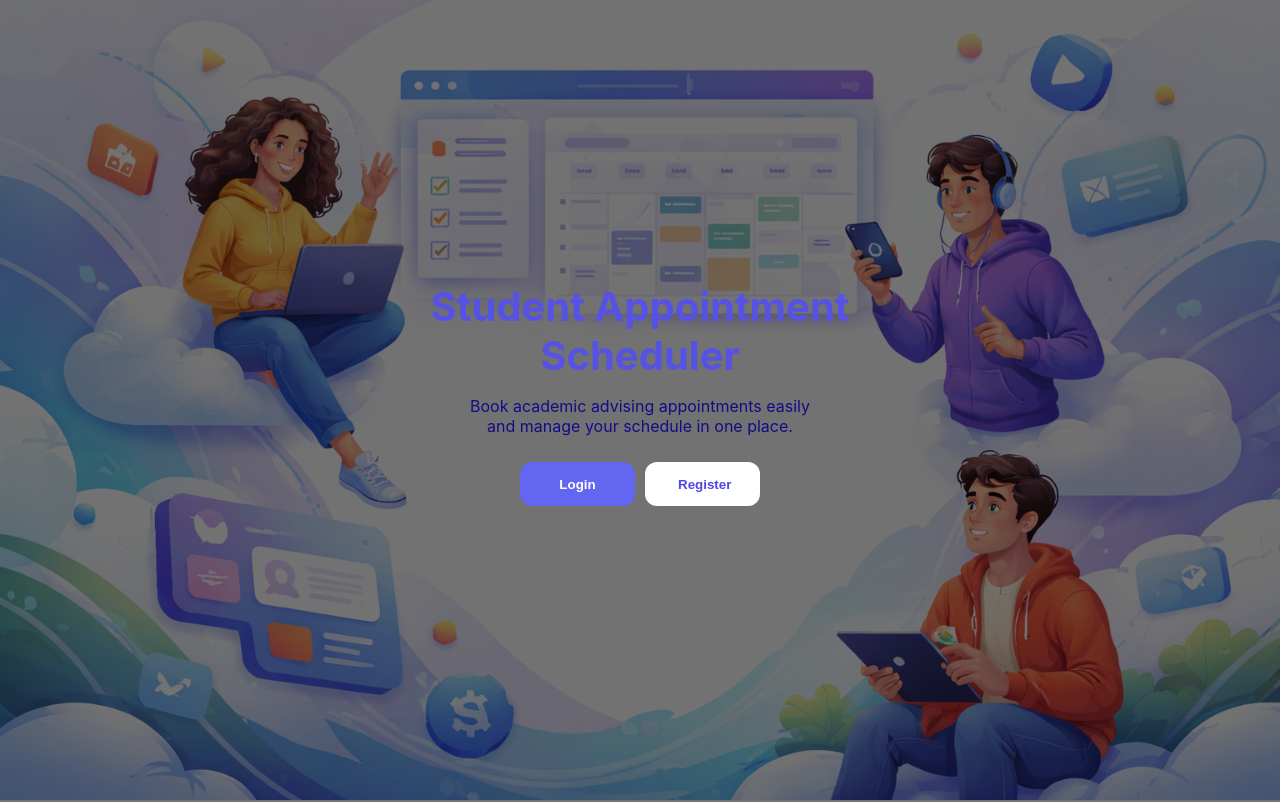
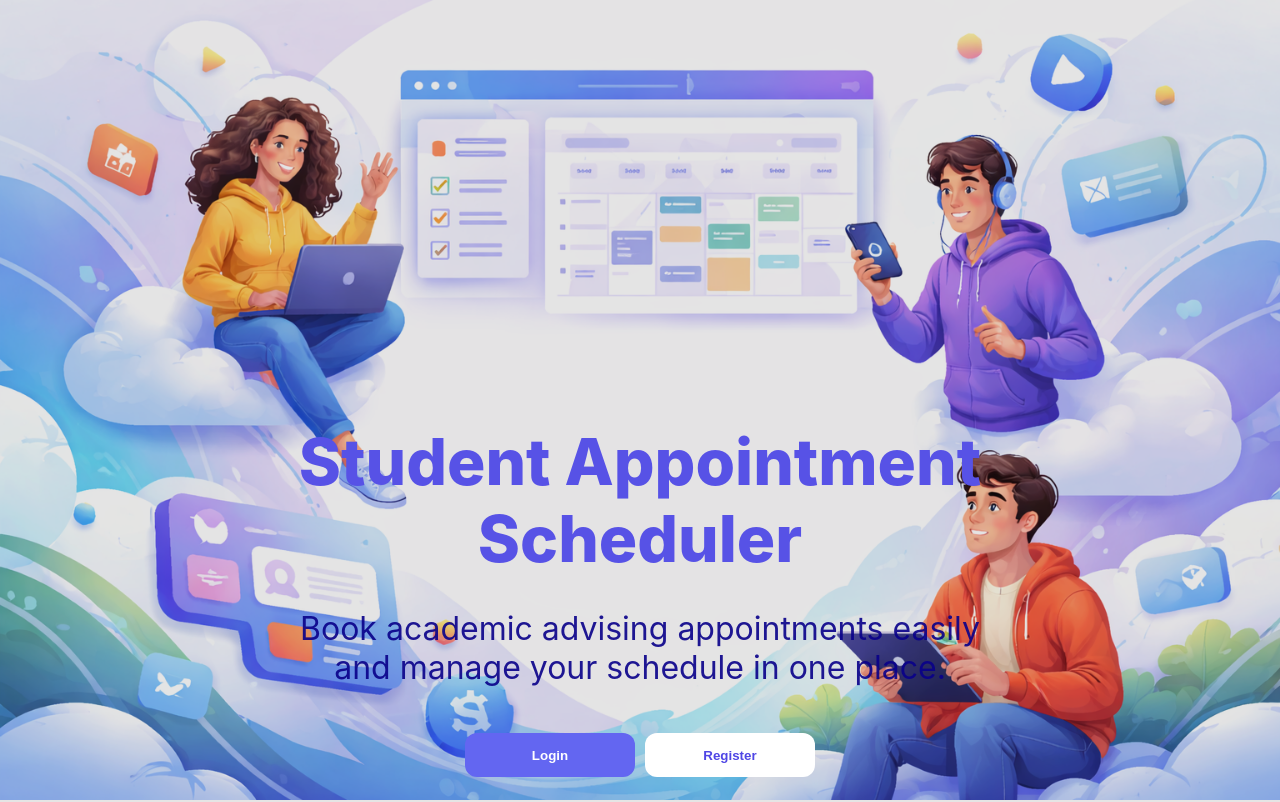
Before and after one commit to Ramadal19/student-appointment-scheduler-mern, a React (Create React App) app in the folder frontend/: page / in a window 1280 px wide. Shown: the top 802 px of the page. Built offline with nearby package versions, Linux system fonts and the light colour scheme; no server answers.

Commit message:
Update home.css

```diff
--- a/frontend/src/styles/home.css
+++ b/frontend/src/styles/home.css
@@ -7,12 +7,12 @@
 
 /* Overlay oscuro moderno */
 .overlay {
-  background: rgba(0, 0, 0, 0.55);
+  background: rgba(0, 0, 0, 0.1);
   height: 100%;
   display: flex;
   justify-content: center;
   align-items: flex-start;
-  padding-top: 225px;
+  padding-top: 350px;
   text-align: center;
 
 }
@@ -23,15 +23,15 @@
 }
 
 .content h1 {
-  font-size: 2.5rem;
-  margin-bottom: 1px;
-  font-weight: 700;
+  font-size:4.0rem;
+  margin-bottom: 10px;
+  font-weight: 800;
   color: #5752e6;
 }
 
 .content p {
-  font-size: 1.0rem;
-  margin-bottom: 10px;
+  font-size: 2.0rem;
+  margin-bottom: 30px;
   opacity: 0.9;
   color: #09008a;
 }
@@ -45,8 +45,8 @@
 
 .btn {
   padding: 14px 32px;
-  min-width: 115px;
-  max-width: 90px;
+  min-width: 170px;
+  max-width: 100px;
 }
 
 .primary {
```
